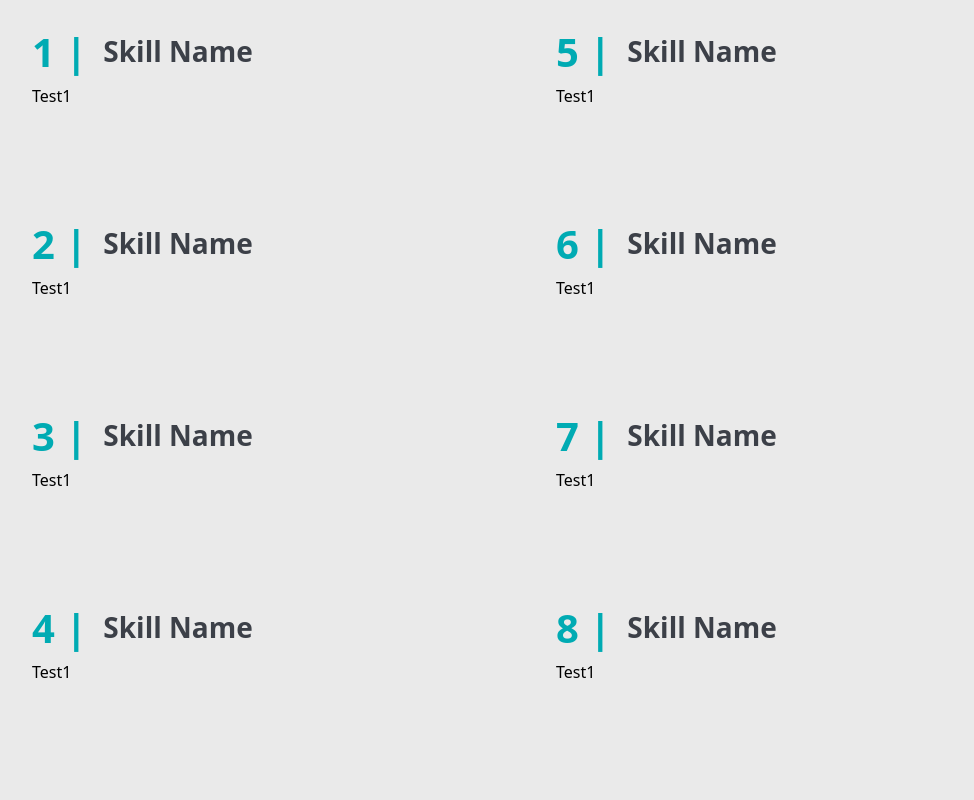
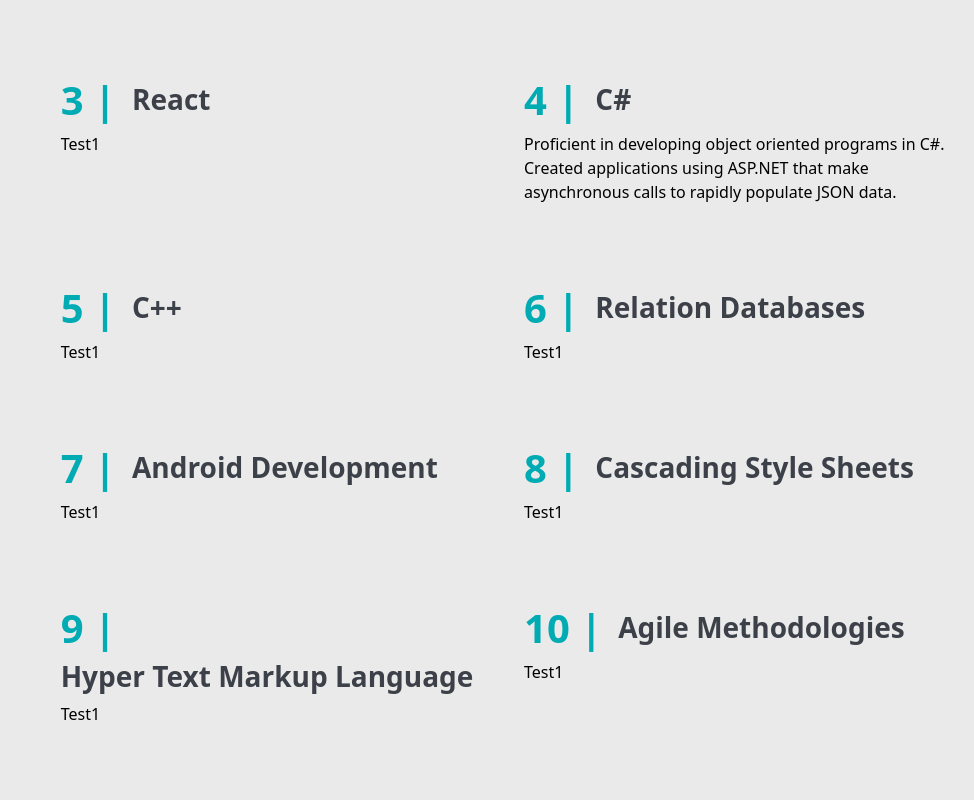
Before and after one commit to Low-Signal/my-portfolio, an Angular app: page / in a window 1280 px wide. Shown: the part 2240-3040 px from the top of the page, without its empty margins (128-1102 px from the left). Built offline with nearby package versions, Linux system fonts and the light colour scheme.

Commit message:
Added more info

```diff
--- a/src/app/skills/skills.component.html
+++ b/src/app/skills/skills.component.html
@@ -1,88 +1,97 @@
+
 <body>
     <h3>Skills</h3>
     <h5>-Practical skills for real world problems.</h5>
-    <div class="container-fluid">
     <div class="row">
-            <div class="col">
-                <ul>
-                    <li>
+        <div class="col-md-5">
             <div class="child">
                 <h1>1 |</h1>
             </div>
             <div class="child">
-                            <h2>Skill Name</h2>
+                <h2>Angular</h2>
             </div>
             <p>Test1</p>
-                    </li>
-                    <li>
+        </div>
+        <div class="col-md-5">
             <div class="child">
                 <h1>2 |</h1>
             </div>
             <div class="child">
-                            <h2>Skill Name</h2>
+                <h2>ASP.NET Core</h2>
             </div>
             <p>Test1</p>
-                    </li>
-                    <li>
+        </div>
+        <div class="col-md-5">
             <div class="child">
                 <h1>3 |</h1>
             </div>
             <div class="child">
-                            <h2>Skill Name</h2>
+                <h2>React</h2>
             </div>
             <p>Test1</p>
-                    </li>
-                    <li>
+        </div>
+        <div class="col-md-5">
             <div class="child">
                 <h1>4 |</h1>
             </div>
             <div class="child">
-                            <h2>Skill Name</h2>
+                <h2>C#</h2>
             </div>
-                        <p>Test1</p>
-                    </li>
-                </ul>
+            <p>Proficient in developing object oriented programs in C#. Created applications using ASP.NET that make asynchronous calls to rapidly populate JSON data. </p>
         </div>
-            <div class="col">
-                <ul>
-                    <li>
+        <div class="col-md-5">
             <div class="child">
                 <h1>5 |</h1>
             </div>
             <div class="child">
-                            <h2>Skill Name</h2>
+                <h2>C++</h2>
             </div>
             <p>Test1</p>
-                    </li>
-                    <li>
+        </div>
+        <div class="col-md-5">
             <div class="child">
                 <h1>6 |</h1>
             </div>
             <div class="child">
-                            <h2>Skill Name</h2>
+                <h2>Relation Databases</h2>
             </div>
             <p>Test1</p>
-                    </li>
-                    <li>
+        </div>
+        <div class="col-md-5">
             <div class="child">
                 <h1>7 |</h1>
             </div>
             <div class="child">
-                            <h2>Skill Name</h2>
+                <h2>Android Development</h2>
             </div>
             <p>Test1</p>
-                    </li>
-                    <li>
+        </div>
+        <div class="col-md-5">
             <div class="child">
                 <h1>8 |</h1>
             </div>
             <div class="child">
-                            <h2>Skill Name</h2>
+                <h2>Cascading Style Sheets</h2>
             </div>
             <p>Test1</p>
-                    </li>
-                </ul>
         </div>
+        <div class="col-md-5">
+            <div class="child">
+                <h1>9 |</h1>
+            </div>
+            <div class="child">
+                <h2>Hyper Text Markup Language</h2>
+            </div>
+            <p>Test1</p>
+        </div>
+        <div class="col-md-5">
+            <div class="child">
+                <h1>10 |</h1>
+            </div>
+            <div class="child">
+                <h2>Agile Methodologies</h2>
+            </div>
+            <p>Test1</p>
         </div>
     </div>
 </body>
--- a/src/app/skills/skills.component.scss
+++ b/src/app/skills/skills.component.scss
@@ -2,26 +2,21 @@ body {
     width: auto;
     height: auto;
     background-color: #EAEAEA;
+    padding-bottom: 3rem;
 }
 
-ul {
-    padding-top: 5rem;
-    padding-bottom: 5rem;
-    margin: auto;
-    list-style-type: none;
-
-    li {
-        //border-style: solid;
-        //border-color: white;
-        //background-color: grey;
-        margin-top: 2rem;
-        margin-bottom: 2rem;
-        padding-top: 2rem;
-        padding-bottom: 2rem;
-        border-radius: 5px;
-    }
+.row {
+    display: flex;
+    flex-wrap: wrap;
+    justify-content: center;
+    padding-left: 6rem;
+    padding-right: 6rem;
 }
 
+.col-md-5 {
+    padding-top: 2rem;
+    padding-bottom: 2rem;
+}
 
 .child {
     display: inline-block;
```
Lines whose indentation alone changed are shown as unchanged.
